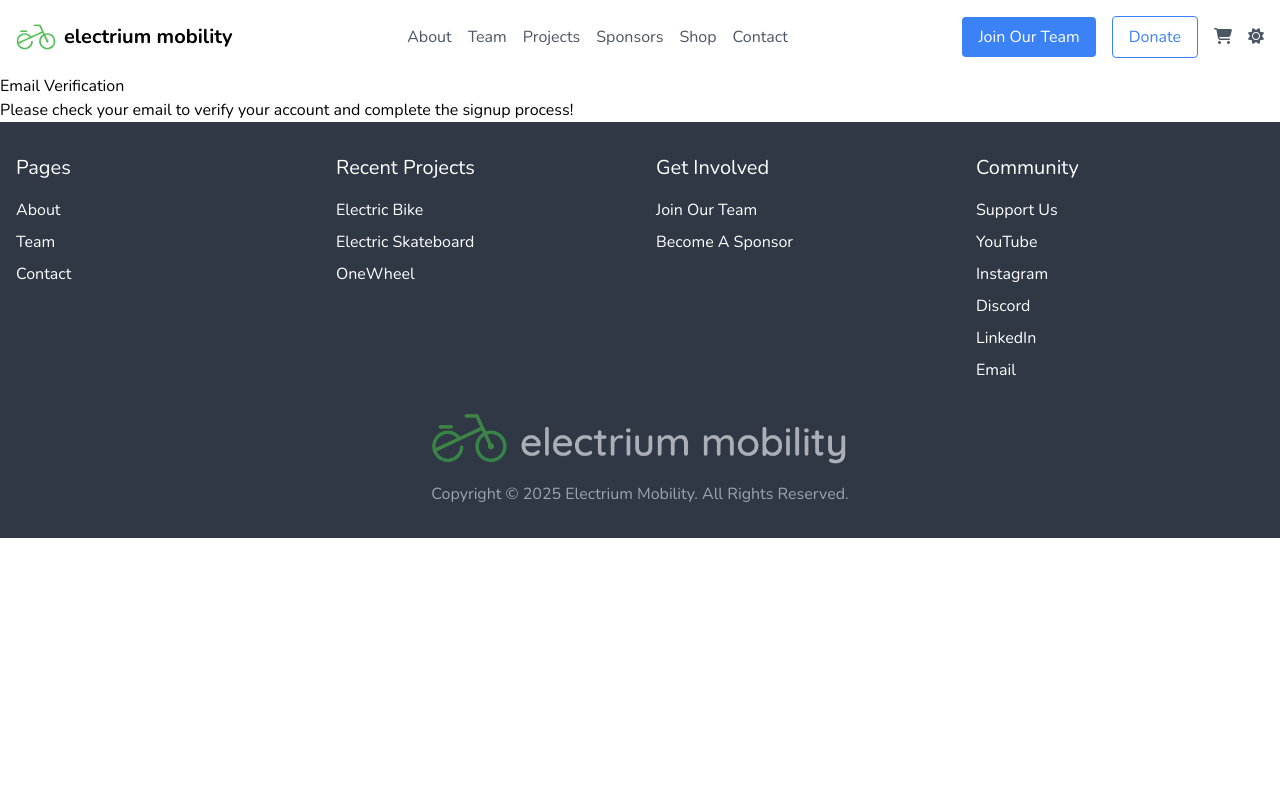
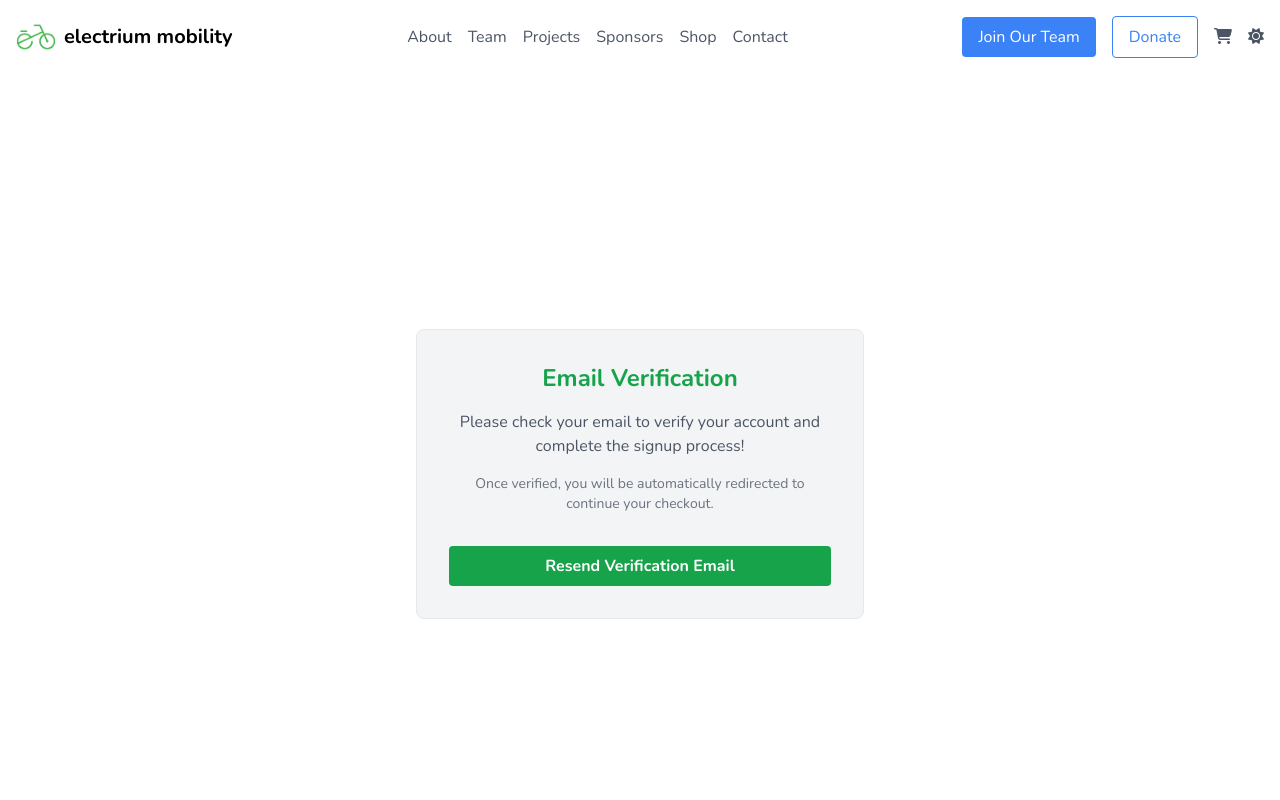
Before and after one commit to Electrium-Mobility/Electrium-store, a Next.js app: page /email-verification in a window 1280 px wide. Shown: the top 800 px of the page. Built offline with nearby package versions, Linux system fonts and the light colour scheme; no server answers.

Commit message:
Adds email verification page with resend email option

```diff
--- a/app/action/auth.tsx
+++ b/app/action/auth.tsx
@@ -41,7 +41,7 @@
   }
 
   revalidatePath("/", "layout");
-  return redirect("/email-verification");
+  return redirect(`/email-verification?email=${encodeURIComponent(data.email)}`);
 }
 
 export async function login(formData: FormData): Promise<boolean> {
--- a/app/email-verification/page.tsx
+++ b/app/email-verification/page.tsx
@@ -1,10 +1,73 @@
+'use client'
+
+import { useState, useEffect } from 'react';
+import { createClient } from '@/utils/supabase/client';
+import { useSearchParams } from 'next/navigation';
+
 const EmailVerification = () => {
+    const [cooldown, setCooldown] = useState(0);
+    const searchParams = useSearchParams();
+    const email = searchParams.get('email');
+
+    useEffect(() => {
+        const timer = setInterval(() => {
+            if (cooldown > 0) {
+                setCooldown(prev => prev - 1);
+            }
+        }, 1000);
+
+        return () => clearInterval(timer);
+    }, [cooldown]);
+
+    const handleResend = async () => {
+        if (cooldown > 0 || !email) return;
+
+        try {
+            const supabase = await createClient();
+            const { error } = await supabase.auth.resend({
+                type: 'signup',
+                email: email
+            });
+
+            if (error) {
+                console.error('Failed to resend verification email:', error.message);
+                return;
+            }
+
+            // Set 60 second cooldown
+            setCooldown(60);
+        } catch (error) {
+            console.error('Failed to resend verification email:', error);
+        }
+    };
+
     return (
-        <div>
-            <h1>Email Verification</h1>
-            <p>Please check your email to verify your account and complete the signup process!</p>
+        <div className="h-screen w-full flex items-center justify-center">
+            <div className="flex flex-col items-center border border-gray-200 bg-gray-100 p-8 rounded-lg w-full max-w-md">
+                <h1 className="text-2xl font-bold text-green-600 mb-4">Email Verification</h1>
+                <p className="text-center text-gray-600">
+                    Please check your email to verify your account and complete the signup process!
+                </p>
+                <p className="text-sm text-gray-500 mt-4 text-center">
+                    Once verified, you will be automatically redirected to continue your checkout.
+                </p>
+                <button
+                    onClick={handleResend}
+                    disabled={cooldown > 0}
+                    className={`w-full ${
+                        cooldown > 0
+                            ? 'bg-gray-400 cursor-not-allowed'
+                            : 'bg-green-600 hover:bg-green-500'
+                    } text-white font-bold text-center px-4 py-2 mt-8 rounded transition-colors`}
+                >
+                    {cooldown > 0
+                        ? `Resend in ${cooldown}s`
+                        : 'Resend Verification Email'
+                    }
+                </button>
+            </div>
         </div>
-    )
-}
+    );
+};
 
 export default EmailVerification;
```
